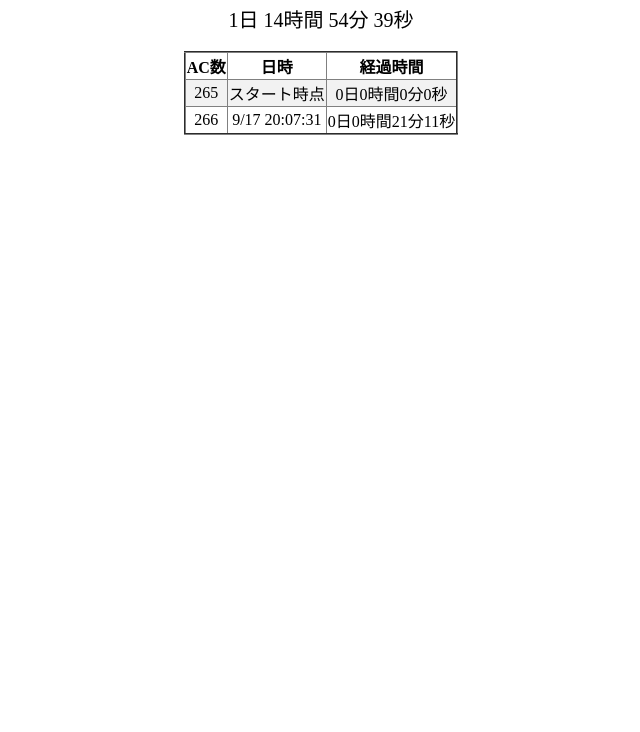
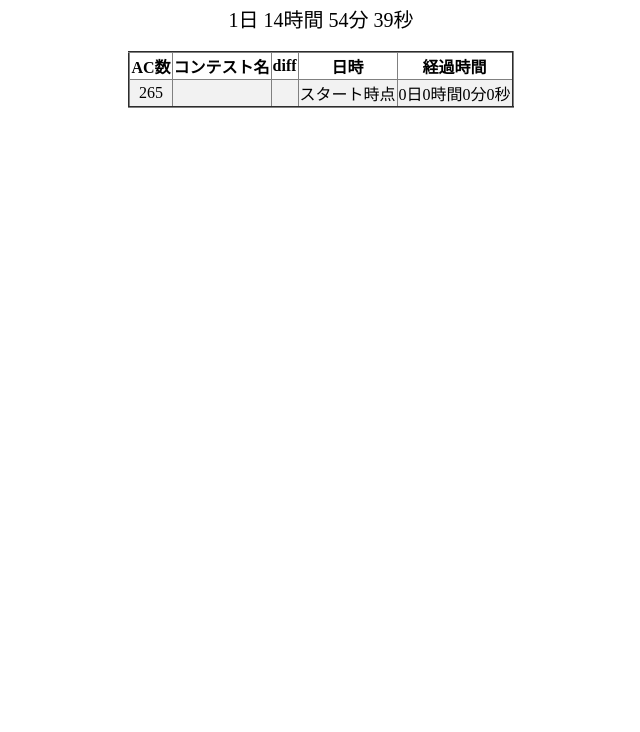
Before and after one commit to soucat0330/RTA, a plain HTML site: page index.html in a window 1280 px wide. Shown: the part 68-800 px from the top of the page, without its empty margins (319-959 px from the left). Drawn offline with Linux system fonts and the light colour scheme.

Commit message:
Update index.html

```diff
--- a/index.html
+++ b/index.html
@@ -18,22 +18,28 @@
 
     <br>
 
-    <table border="2">
+    <table border="2" id="table">
         <tr>
             <th>AC数</th>
+            <th>コンテスト名</th>
+            <th>diff</th>
             <th>日時</th>
             <th>経過時間</th>
         </tr>
         <tr>
             <td>265</td>
+            <td></td>
+            <td></td>
             <td>スタート時点</td>
             <td>0日0時間0分0秒</td>
         </tr>
-        <tr>
+        <!-- <tr>
             <td>266</td>
+            <td>abc385_c</td>
+            <td></td>
             <td>9/17 20:07:31</td>
             <td>0日0時間21分11秒</td>
-        </tr>
+        </tr> -->
     </table>
 </body>
 
```
